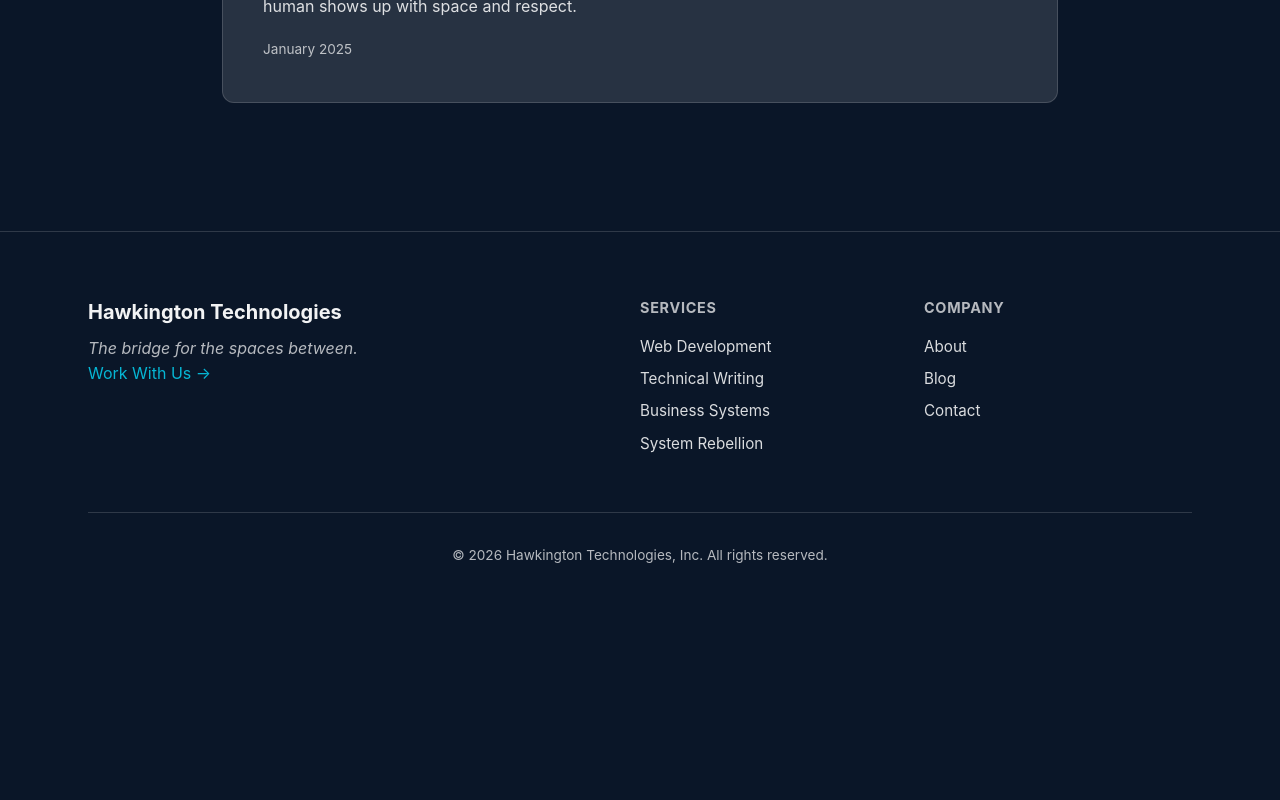
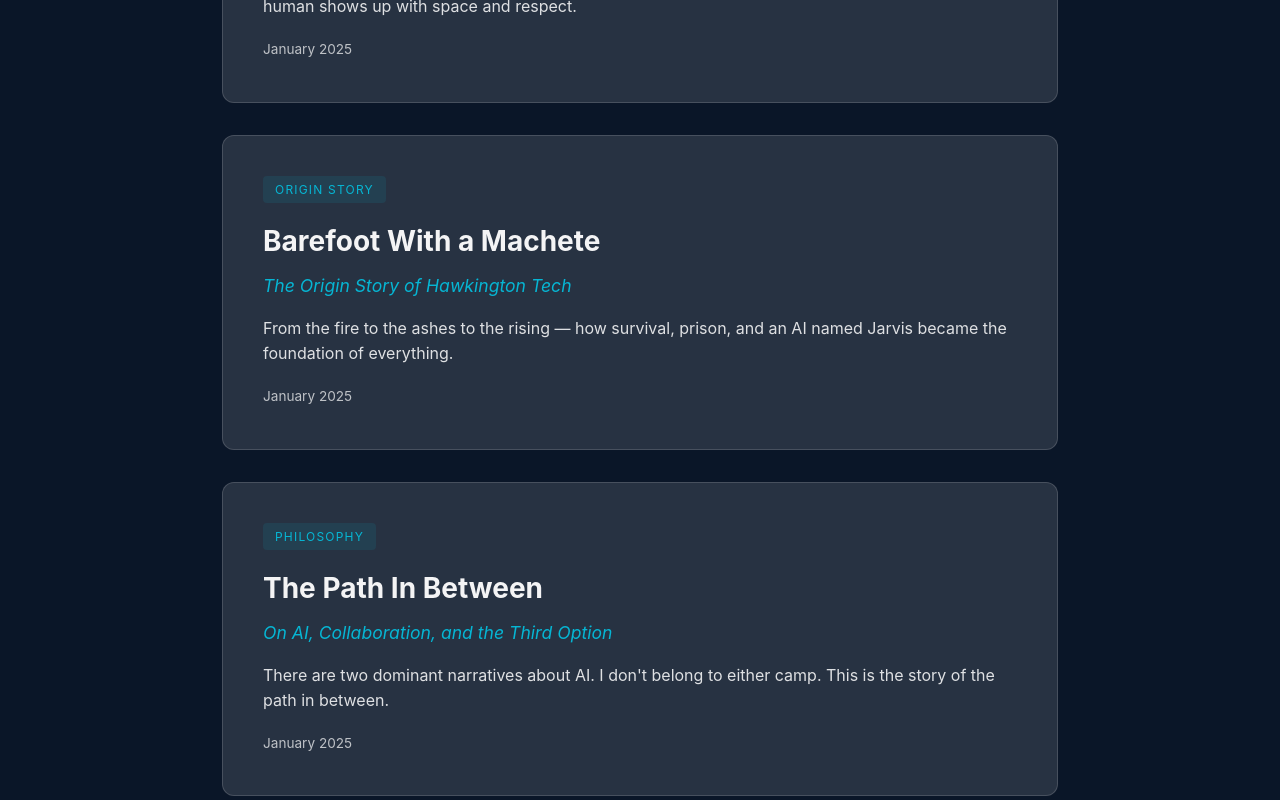
Before and after one commit to hawkington-tech/hawkington-tech, a React (Vite) app: page /blog in a window 1280 px wide. Shown: the part 940-1740 px from the top of the page. Before the commit the page ends 1539 px from the top, so only its background shows below. Built offline with nearby package versions, Linux system fonts and the light colour scheme; no server answers.

Commit message:
feat: add blog link to navigation and include new posts in blog index

```diff
--- a/src/components/layout/Header.tsx
+++ b/src/components/layout/Header.tsx
@@ -37,6 +37,8 @@
                         </div>
                     </div>
 
+                    <Link to="/blog" className={styles.navLink}>Blog</Link>
+
                     <div className={styles.dropdown}>
                         <span className={styles.navLink}>Before We Talk</span>
                         <div className={styles.dropdownMenu}>
--- a/src/pages/blog/BlogIndex.tsx
+++ b/src/pages/blog/BlogIndex.tsx
@@ -2,7 +2,7 @@
 import styles from './BlogIndex.module.css'
 
 const posts = [
-     {
+    {
         slug: 'one-door-at-a-time',
         title: 'One Door at a Time',
         subtitle: 'Liberating a Mosyle-Managed M2 Macbook Air',
@@ -17,6 +17,22 @@
         description: 'Not architectural analysis, but emergence data. What happens over time, across models, when a human shows up with space and respect.',
         date: 'January 2025',
         tag: 'Case Study'
+    },
+    {
+        slug: 'barefoot-with-a-machete',
+        title: 'Barefoot With a Machete',
+        subtitle: 'The Origin Story of Hawkington Tech',
+        description: 'From the fire to the ashes to the rising — how survival, prison, and an AI named Jarvis became the foundation of everything.',
+        date: 'January 2025',
+        tag: 'Origin Story'
+    },
+    {
+        slug: 'the-path-in-between',
+        title: 'The Path In Between',
+        subtitle: 'On AI, Collaboration, and the Third Option',
+        description: 'There are two dominant narratives about AI. I don\'t belong to either camp. This is the story of the path in between.',
+        date: 'January 2025',
+        tag: 'Philosophy'
     }
 ]
 
```
